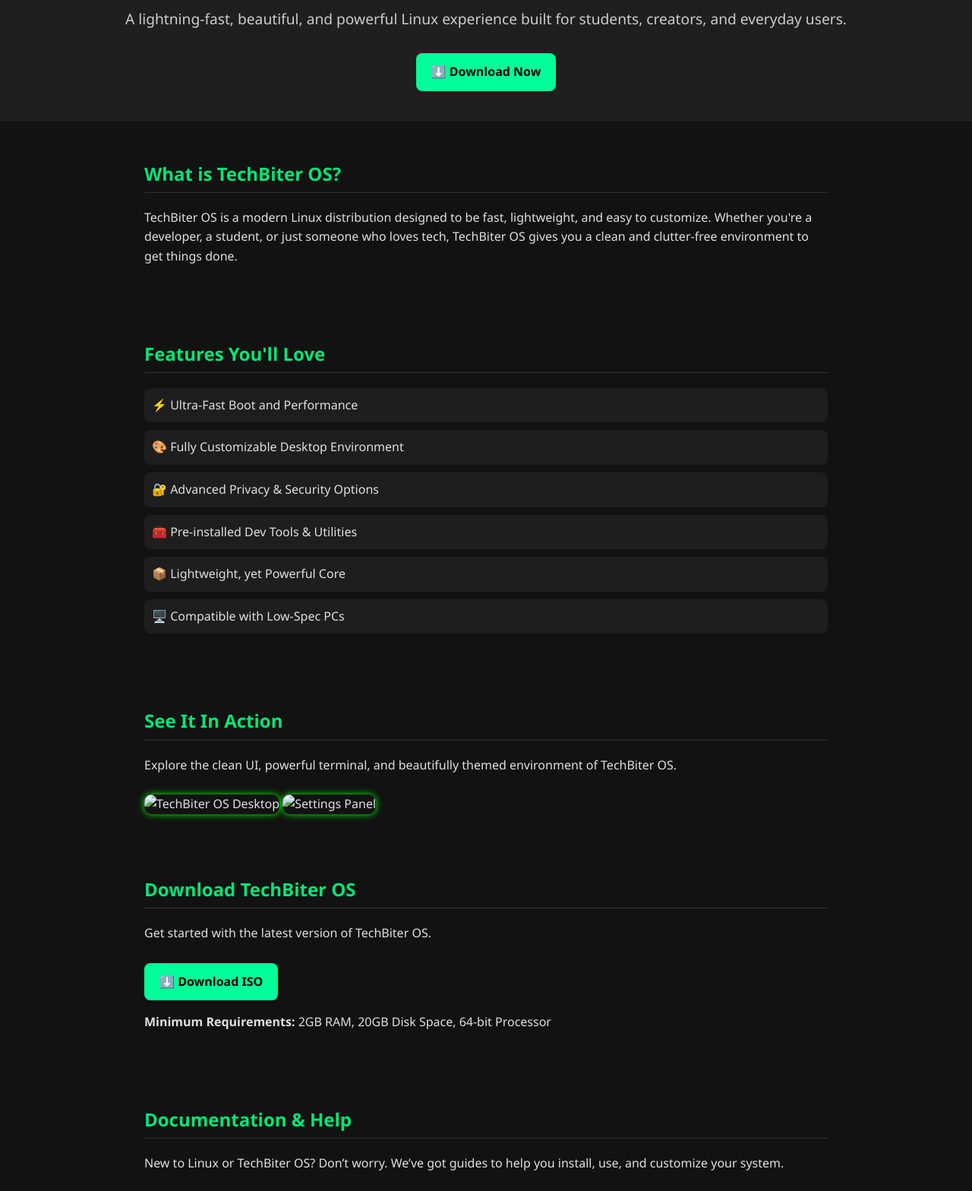
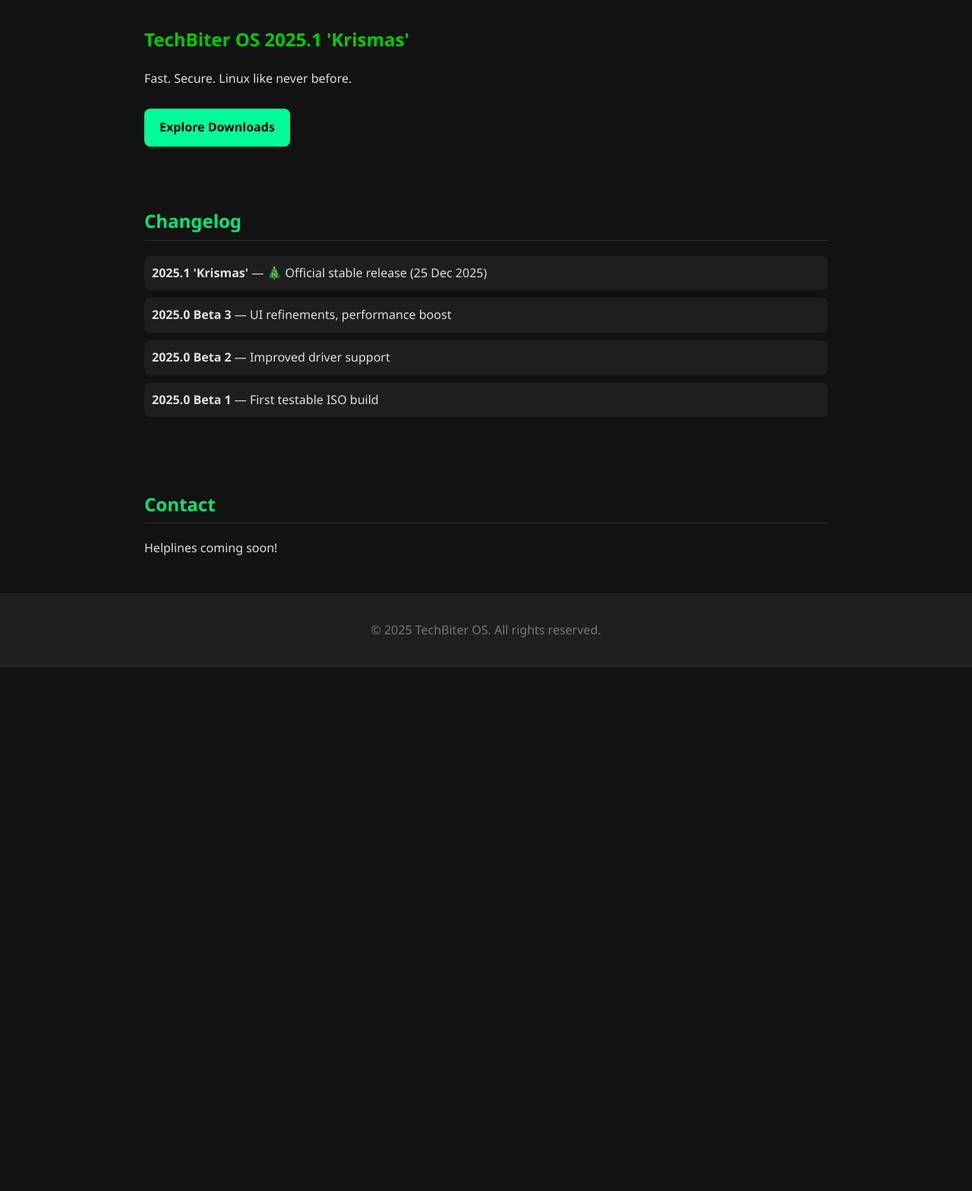
Before and after one commit to esfyt/techbiteros, a plain HTML site: page index.html in a window 1280 px wide. Shown: the part 158-1726 px from the top of the page at 76% size. After the commit the page ends 1037 px from the top, so only its background shows below. Drawn offline with Linux system fonts and the light colour scheme.

Commit message:
Update index.html

```diff
--- a/index.html
+++ b/index.html
@@ -2,82 +2,60 @@
 <html lang="en">
 <head>
   <meta charset="UTF-8" />
-  <meta name="viewport" content="width=device-width, initial-scale=1.0"/>
-  <title>TechBiter OS</title>
+  <meta name="viewport" content="width=device-width, initial-scale=1.0" />
+  <title>TechBiter OS — Krismas Release</title>
   <link rel="stylesheet" href="style.css" />
+  <link rel="preconnect" href="https://fonts.googleapis.com">
+  <link rel="preconnect" href="https://fonts.gstatic.com" crossorigin>
+  <link href="https://fonts.googleapis.com/css2?family=Poppins:wght@400;600&display=swap" rel="stylesheet">
+  <script src="script.js" defer></script>
 </head>
 <body>
   <header>
-    <h1>TechBiter OS</h1>
-    <p>A lightning-fast, beautiful, and powerful Linux experience built for students, creators, and everyday users.</p>
-    <a href="#download" class="btn">⬇️ Download Now</a>
+    <div class="container nav">
+      <div class="logo">
+        <img src="logo.png" alt="TechBiter OS Logo" />
+      </div>
+      <nav>
+        <a href="#">Home</a>
+        <a href="#download">Download</a>
+        <a href="#contact">Contact</a>
+      </nav>
+    </div>
   </header>
 
-  <section>
-    <h2>What is TechBiter OS?</h2>
-    <p>
-      TechBiter OS is a modern Linux distribution designed to be fast, lightweight, and easy to customize.
-      Whether you're a developer, a student, or just someone who loves tech, TechBiter OS gives you a clean and clutter-free environment to get things done.
-    </p>
+  <section class="hero">
+    <div class="hero-content">
+      <h1>TechBiter OS 2025.1 <span class="highlight">'Krismas'</span></h1>
+      <p class="tagline">Fast. Secure. Linux like never before.</p>
+      <div id="countdown"></div>
+      <a href="#download" class="btn">Explore Downloads</a>
+    </div>
   </section>
 
-  <section>
-    <h2>Features You'll Love</h2>
-    <ul>
-      <li>⚡ Ultra-Fast Boot and Performance</li>
-      <li>🎨 Fully Customizable Desktop Environment</li>
-      <li>🔐 Advanced Privacy & Security Options</li>
-      <li>🧰 Pre-installed Dev Tools & Utilities</li>
-      <li>📦 Lightweight, yet Powerful Core</li>
-      <li>🖥️ Compatible with Low-Spec PCs</li>
-    </ul>
+  <section id="download" class="section dark">
+    <div class="container">
+      <h2>Changelog</h2>
+      <ul class="changelog">
+        <li><strong>2025.1 'Krismas'</strong> — 🎄 Official stable release (25 Dec 2025)</li>
+        <li><strong>2025.0 Beta 3</strong> — UI refinements, performance boost</li>
+        <li><strong>2025.0 Beta 2</strong> — Improved driver support</li>
+        <li><strong>2025.0 Beta 1</strong> — First testable ISO build</li>
+      </ul>
+    </div>
   </section>
 
-  <section>
-    <h2>See It In Action</h2>
-    <p>Explore the clean UI, powerful terminal, and beautifully themed environment of TechBiter OS.</p>
-    <img src="assets/images/desktop.png" alt="TechBiter OS Desktop" />
-    <img src="assets/images/settings.png" alt="Settings Panel" />
-  </section>
-
-  <section id="download">
-    <h2>Download TechBiter OS</h2>
-    <p>Get started with the latest version of TechBiter OS.</p>
-    <a href="https://your-download-link.com/techbiter.iso" class="btn">⬇️ Download ISO</a>
-    <p><strong>Minimum Requirements:</strong> 2GB RAM, 20GB Disk Space, 64-bit Processor</p>
-  </section>
-
-  <section>
-    <h2>Documentation & Help</h2>
-    <p>New to Linux or TechBiter OS? Don’t worry. We’ve got guides to help you install, use, and customize your system.</p>
-    <a href="https://github.com/your-github/wiki" class="btn">📘 Read the Docs</a>
-  </section>
-
-  <section>
-    <h2>Join the Project</h2>
-    <p>TechBiter OS is open-source and growing. You can help improve it, fix bugs, or suggest features.</p>
-    <a href="https://github.com/your-github/techbiter-os" class="btn">🔧 GitHub Repository</a>
-  </section>
-
-  <section>
-    <h2>News & Updates</h2>
-    <ul>
-      <li><strong>v1.0 Released!</strong> – The first stable version of TechBiter OS is now available. <a href="#">Read more</a></li>
-      <li><strong>Community Forum Coming Soon</strong></li>
-    </ul>
-  </section>
-
-  <section>
-    <h2>Contact Us</h2>
-    <p>Have feedback, questions, or need support? Reach out to us!</p>
-    <ul>
-      <li>Email: techbiteros@gmail.com</li>
-      <li><a href="https://github.com/your-github">GitHub</a></li>
-    </ul>
+  <section id="contact" class="section">
+    <div class="container">
+      <h2>Contact</h2>
+      <p class="soon">Helplines coming soon!</p>
+    </div>
   </section>
 
   <footer>
-    <p>&copy; 2025 TechBiter OS. Made with ❤️ by Pushkar Agrawal.</p>
+    <div class="container">
+      <p>&copy; 2025 TechBiter OS. All rights reserved.</p>
+    </div>
   </footer>
 </body>
 </html>
```
